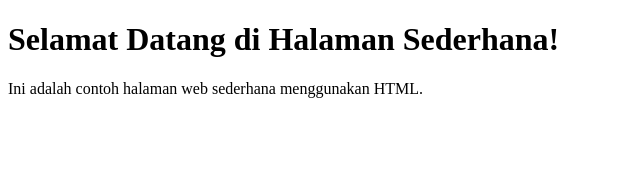
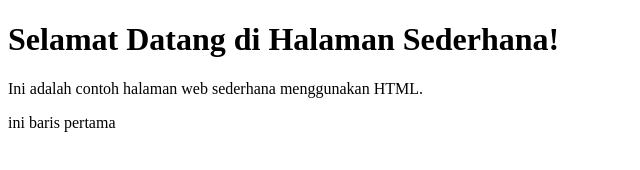
Before and after one commit to rafi-jauhar/uas, a plain HTML site: page index.html in a window 1280 px wide. Shown: the whole page, without its empty margins (0-640 px from the left). Drawn offline with Linux system fonts and the light colour scheme.

Commit message:
Add files via upload
tambah baris 1

```diff
--- a/index.html
+++ b/index.html
@@ -7,5 +7,6 @@
 <body>
     <h1>Selamat Datang di Halaman Sederhana!</h1>
     <p>Ini adalah contoh halaman web sederhana menggunakan HTML.</p>
+    <p>ini baris pertama</p>
 </body>
 </html>
```
